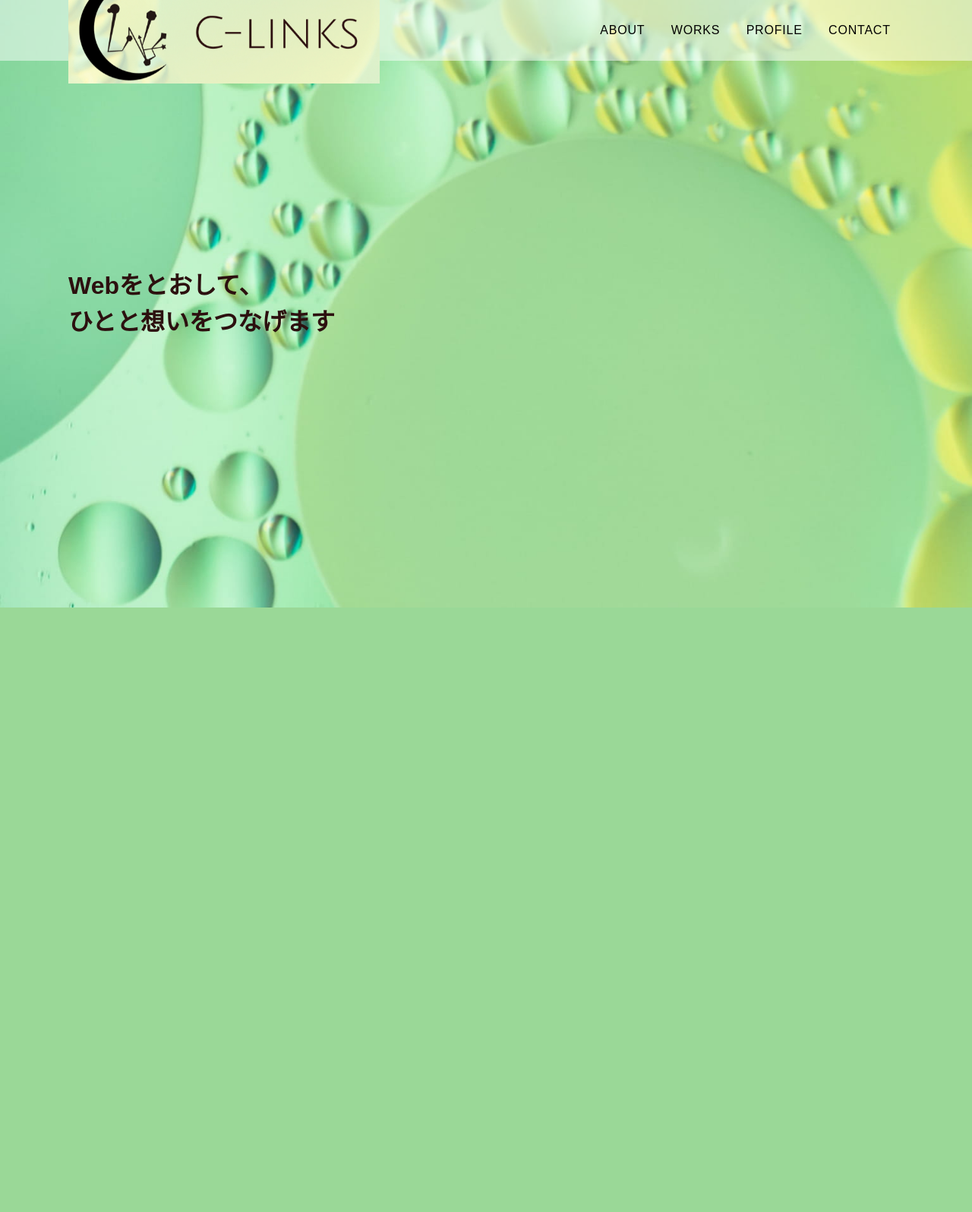
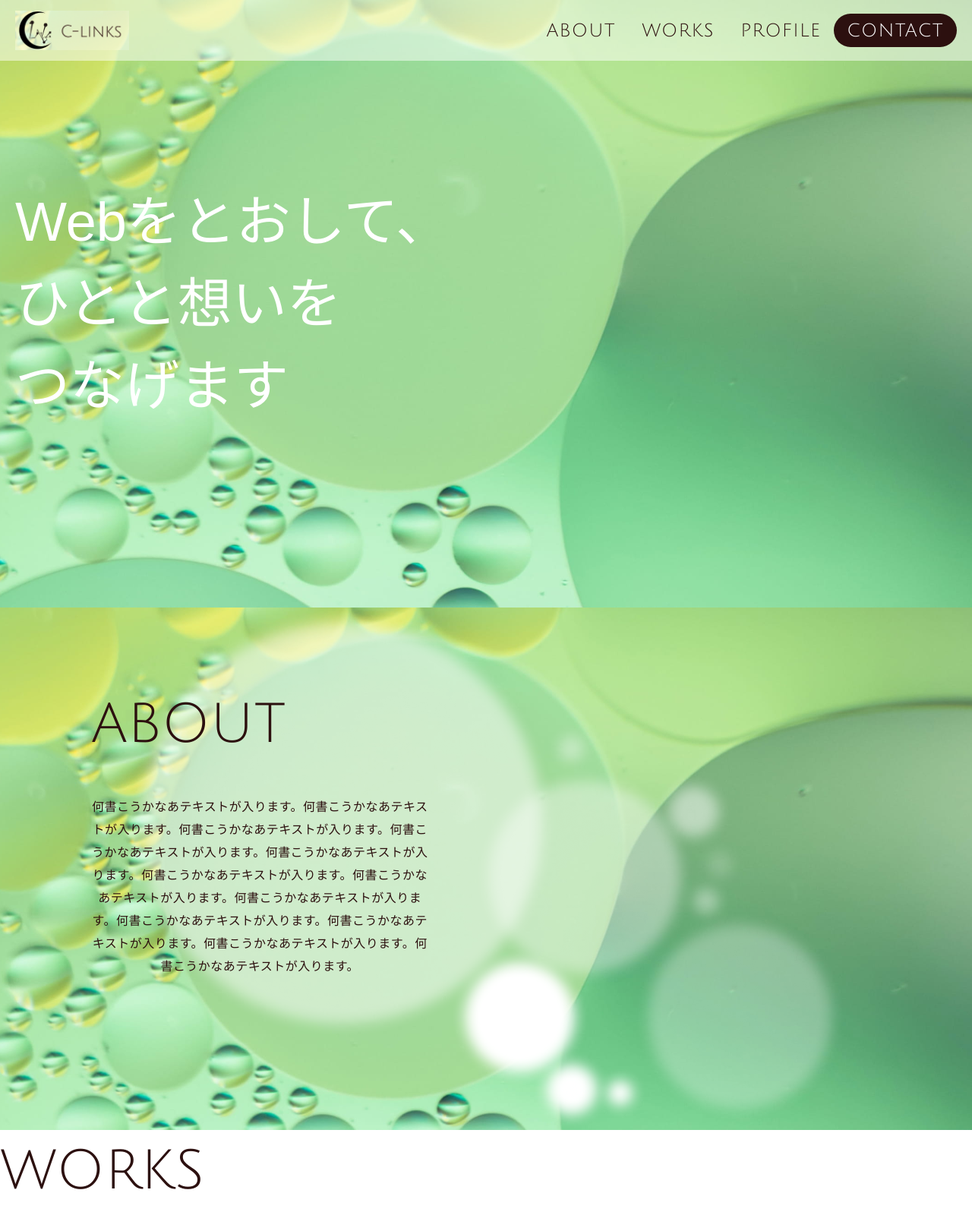
Before and after one commit to chitose333/portfolio, a PHP site: page / in a window 1280 px wide. Shown: the whole page at 76% size. Before the commit the page ends 800 px from the top, so only its background shows below. Run offline with PHP 8.4, Linux system fonts and the light colour scheme; some libraries are stand-ins or nearby versions.

Commit message:
main-viewとabout記述

```diff
--- a/css/styles.css
+++ b/css/styles.css
@@ -3,16 +3,21 @@ body {
   font-family: fot-tsukuardgothic-std, sans-serif;
 }
 
+body {
+  background-color: #fff;
+  color: #2C100F;
+}
+
 .u-desktop {
   display: none;
 }
-@media screen and (min-width: 768px) {
+@media screen and (max-width: 767px) {
   .u-desktop {
     display: block;
   }
 }
 
-@media screen and (min-width: 768px) {
+@media screen and (max-width: 767px) {
   .u-mobile {
     display: none;
   }
@@ -173,6 +178,43 @@ select::-ms-expand {
   display: none;
 }
 
+.about {
+  padding: 0 100px;
+  padding: 0 6.25rem;
+}
+
+.about__inner {
+  background-image: url(../images/common/about__bg.png);
+  background-repeat: no-repeat;
+  background-position: center center;
+  background-size: contain;
+  padding: 100px;
+  padding: 6.25rem;
+  padding-bottom: 200px;
+  padding-bottom: 12.5rem;
+}
+
+.about__text {
+  font-size: 16px;
+  font-size: 1rem;
+  line-height: 1.875;
+  letter-spacing: 0.03em;
+  margin-top: 40px;
+  margin-top: 2.5rem;
+  width: 34.7222222222vw;
+  max-width: 700px;
+  max-width: 43.75rem;
+  text-align: center;
+}
+
+.circle-bg {
+  background-image: url(../images/pc/FV.jpg);
+  background-repeat: no-repeat;
+  background-position: center center;
+  background-size: cover;
+  background-attachment: fixed;
+}
+
 .header {
   width: 100%;
   height: 80px;
@@ -203,6 +245,8 @@ select::-ms-expand {
   position: relative;
   z-index: 9999;
   width: 32vw;
+  max-width: 150px;
+  max-width: 9.375rem;
 }
 
 .header__logo {
@@ -370,20 +416,37 @@ pc-nav
 }
 
 .pc-nav__item a {
-  height: inherit;
+  font-family: Julius Sans One, sans-serif;
+  font-size: 24px;
+  font-size: 1.5rem;
+  letter-spacing: 0.05em;
   display: grid;
   place-items: center;
   padding: 0 17.2px;
   padding: 0 1.075rem;
-  font-size: 16px;
-  font-size: 1rem;
   position: relative;
   -webkit-transition: all 0.3s ease 0s;
   transition: all 0.3s ease 0s;
-  letter-spacing: 0.05em;
+  color: #2C100F;
+  height: inherit;
 }
 
-@media screen and (min-width: 768px) {
+.pc-nav__item--contact a {
+  font-family: Julius Sans One, sans-serif;
+  font-size: 24px;
+  font-size: 1.5rem;
+  color: #fff;
+  letter-spacing: 0.05em;
+  padding: 9px 17.2px;
+  padding: 0.5625rem 1.075rem;
+  background-color: #2C100F;
+  border-radius: 1.875rem;
+  position: relative;
+  place-items: center;
+  -webkit-transition: all 0.3s ease 0s;
+  transition: all 0.3s ease 0s;
+}
+
 .pc-nav__item a:hover::after {
   position: absolute;
   content: "";
@@ -432,19 +494,30 @@ pc-nav
 .main-view {
   width: 100%;
   height: 100vh;
+  position: relative;
+}
+@media screen and (max-width: 375px) {
+  .main-view {
     background-image: url(../images/sp/sp-FV.jpg);
-  background-repeat: no-repeat;
-  background-position: center center;
-  background-size: cover;
-  position: relative;
+  }
 }
 
 .main-view__title {
-  color: #2C100F;
+  color: #fff;
+  font-size: 72px;
+  font-size: 4.5rem;
+  font-weight: 400;
   position: absolute;
   top: 50%;
   -webkit-transform: translateY(-50%);
           transform: translateY(-50%);
+}
+
+.section-title {
+  font-family: Julius Sans One, sans-serif;
+  font-size: 72px;
+  font-size: 4.5rem;
+  font-weight: 400;
 }
 
 .test {
--- a/index.html
+++ b/index.html
@@ -63,19 +63,37 @@
           <li class="pc-nav__item"><a href="#about">ABOUT</a></li>
           <li class="pc-nav__item"><a href="#works">WORKS</a></li>
           <li class="pc-nav__item"><a href="#profile">PROFILE</a></li>
-          <li class="pc-nav__item"><a href="#contact">CONTACT</a></li>
+          <li class="pc-nav__item--contact"><a href="#contact">CONTACT</a></li>
         </ul>
       </nav>
     </div>
     <!-- /.header__inner -->
   </header>
   <!-- /.header -->
-  <div class="main-view">
-    <div class="main-view__inner inner">
-      <h1 class="main-view__title">Webをとおして、<br>ひとと想いを<br class="u-mobile">つなげます</h1>
+  <div class="circle-bg">
+    <div class="main-view">
+      <div class="main-view__inner inner">
+        <h1 class="main-view__title">Webをとおして、<br>ひとと想いを<br class="u-mobile">つなげます</h1>
+      </div>
+      <!-- /.main-view__inner -->
     </div>
-    <!-- /.main-view__inner -->
+    <!-- /.main-view -->
+    <section class="about">
+      <div class="about__inner inner">
+        <h2 class="about__title section-title">ABOUT</h2>
+        <p class="about__text">何書こうかなあテキストが入ります。何書こうかなあテキストが入ります。何書こうかなあテキストが入ります。何書こうかなあテキストが入ります。何書こうかなあテキストが入ります。何書こうかなあテキストが入ります。何書こうかなあテキストが入ります。何書こうかなあテキストが入ります。何書こうかなあテキストが入ります。何書こうかなあテキストが入ります。何書こうかなあテキストが入ります。何書こうかなあテキストが入ります。</p>
+      </div>
+      <!-- /.about__inner -->
+    </section>
+    <!-- /.about -->
   </div>
-  <!-- /.main-view -->
+  <!-- /.circle__bg -->
+  <section class="works">
+    <div class="works__inner">
+      <h2 class="works__title section-title">WORKS</h2>
+    </div>
+    <!-- /.works__inner -->
+  </section>
+  <!-- /.works -->
 </body>
 </html>
--- a/src/sass/base/_base.scss
+++ b/src/sass/base/_base.scss
@@ -1,24 +1,24 @@
 /* リキッドレイアウト対応 */
 @use "global" as *;//scssファイルを作ったら必ず入れる
-
 html {
-  //~375px
-  @media (max-width: 375px) {
-    font-size: vw(375, 16);
-  }
-
-  //375px~787px
   font-size: 16px;
 
-  @include mq("md") {
+  //767px~inner
+  @include mq(inner) {
     font-size: vw(strip-unit($inner), 16);
   }
 
-  //inner~max-screen
-  @media (min-width: $inner) {
+  //スマホ
+  @include mq(md) {
     font-size: 16px;
   }
+
+  //~375px以下
+  @include mq(sm) {
+    font-size: calc(16 / 375 * 100vw);
+  }
 }
+
 
 /* pcの電話番号発信対応 */
 a[href^="tel:"] {
--- a/src/sass/global/_setting.scss
+++ b/src/sass/global/_setting.scss
@@ -39,26 +39,49 @@ $black: #111;
 $white: #fff;
 $ac-color: #2C100F;
 
+body {
+  background-color: $white;
+  color: $ac-color;
+}
+
 ////////////////////
 // メディアクエリとブレークポイントの設定
 ////////////////////
-
 //ブレイクポイント
 $breakpoints: (
-  sm: 600,
-  md: 768,
-  lg: 1024,
+  sm: 375,
+  md: 767,
+  lg: 1023,
+  inner: strip-unit($inner),
   xl: 1440,
 );
 
 
 //メディアクエリー
 $mediaquerys: (
-  sm: "screen and (min-width: #{map-get($breakpoints,'sm')}px)",
-  md: "screen and (min-width: #{map-get($breakpoints,'md')}px)",
-  lg: "screen and (min-width: #{map-get($breakpoints,'lg')}px)",
+  sm: "screen and (max-width: #{map-get($breakpoints,'sm')}px)",
+  md: "screen and (max-width: #{map-get($breakpoints,'md')}px)",
+  lg: "screen and (max-width: #{map-get($breakpoints,'lg')}px)",
+  inner: "screen and (max-width: #{map-get($breakpoints,'inner')}px)",
   xl: "screen and (min-width: #{map-get($breakpoints,'xl')}px)",
 );
+
+//ブレイクポイント
+// $breakpoints: (
+//   sm: 600,
+//   md: 768,
+//   lg: 1024,
+//   xl: 1440,
+// );
+
+
+// //メディアクエリー
+// $mediaquerys: (
+//   sm: "screen and (min-width: #{map-get($breakpoints,'sm')}px)",
+//   md: "screen and (min-width: #{map-get($breakpoints,'md')}px)",
+//   lg: "screen and (min-width: #{map-get($breakpoints,'lg')}px)",
+//   xl: "screen and (min-width: #{map-get($breakpoints,'xl')}px)",
+// );
 
 // @include mq(){}で書くとブレークポイントが反映される（初期値はmd）
 @mixin mq($mediaquery: md) {
@@ -71,7 +94,6 @@ $mediaquerys: (
 @function rem($pixels) {
   @return math.div($pixels, 16) * 1rem;
 }
-
 
 ////////////////////
 // 非表示設定
--- /dev/null
+++ b/src/sass/module/_about.scss
@@ -0,0 +1,24 @@
+@use "global" as *;
+
+.about {
+  padding: 0 rem(100);
+}
+
+.about__inner {
+  background-image: url(../images/common/about__bg.png);
+  background-repeat: no-repeat;
+  background-position: center center;
+  background-size: contain;
+  padding: rem(100);
+  padding-bottom: rem(200);
+}
+
+.about__text {
+  font-size: rem(16);
+  line-height: 1.875;
+  letter-spacing: 0.03em;
+  margin-top: rem(40);
+  width: calc( 500 / 1440 * 100vw);
+  max-width: rem(700);
+  text-align: center;
+}
--- /dev/null
+++ b/src/sass/module/_circle-bg.scss
@@ -0,0 +1,8 @@
+.circle-bg {
+  background-image: url(../images/pc/FV.jpg);
+  background-repeat: no-repeat;
+  background-position: center center;
+  background-size: cover;
+  background-attachment: fixed;
+
+}
--- a/src/sass/module/_header.scss
+++ b/src/sass/module/_header.scss
@@ -23,6 +23,7 @@
   position: relative;
   z-index: 9999;
   width: calc( 120 / 375 * 100vw);
+  max-width: rem(150);
 }
 
 .header__logo {
@@ -34,14 +35,16 @@
 }
 
 .hamburger {
-  z-index: 9999;
+  display: none;
 
   @include mq('md'){
-    display: none;
+    display: block;
+    z-index: 9999;
   }
 }
 
 .hamburger span {
+  @include mq('md'){
     position: relative;
     display: block;
     height: rem(2);
@@ -49,6 +52,7 @@
     background: $ac-color;
     border-radius: rem(1);
     transition: transform 0.3s ease 0s;
+  }
 }
 
 .hamburger span:nth-child(1) {
@@ -90,6 +94,9 @@
 }
 
 .drawer-menu {
+  display:none;
+
+  @include mq('md'){
     height: 100vh;
     position: absolute;
     top: 0;
@@ -98,9 +105,6 @@
     display: none;
     opacity: 0;
     transition: opacity 1s ease 0s;
-
-  @include mq('md'){
-    display: none;
   }
 }
 
@@ -126,11 +130,12 @@
 }
 
 .drawer-menu__item a {
+  font-family: $second-font-family;
+  color: $ac-color;
+  letter-spacing: 0.125em;
+  font-size: rem(16);
   width: inherit;
   height: inherit;
-  font-size: rem(16);
-  color: #000;
-  letter-spacing: 0.125em;
 }
 
 html.is-fixed {
@@ -145,10 +150,10 @@ pc-nav
 ===========================================*/
 .pc-nav {
   height: inherit;
-  display: none;
+  display: block;
 
   @include mq('md'){
-    display: block;
+    display: none;
   }
 }
 
@@ -163,18 +168,33 @@ pc-nav
 }
 
 .pc-nav__item a {
-  height: inherit;
+  font-family: $second-font-family;
+  font-size: rem(24);
+  letter-spacing: 0.05em;
   display: grid;
   place-items: center;
   padding: 0 rem(17.2);
-  font-size: rem(16);
   position :relative;
   transition: all 0.3s ease 0s;
-  letter-spacing: 0.05em;
+  color: $ac-color;
+  height: inherit;
 }
 
+.pc-nav__item--contact a {
+  font-family: $second-font-family;
+  font-size: rem(24);
+  color: $white;
+  letter-spacing: 0.05em;
+  padding: rem(9) rem(17.2);
+  background-color: $ac-color;
+  border-radius: rem(30);
+  position :relative;
+  place-items: center;
+  // display: grid;
+  // height: inherit;
+  transition: all 0.3s ease 0s;
+}
 .pc-nav__item a:hover::after {
-  @include mq('md'){
   position: absolute;
   content:"";
   width: 80%;
@@ -185,7 +205,7 @@ pc-nav
   // background-color: $yellow;
   box-sizing: content-box;
 }
-}
+
 .pc-nav__item.pc-nav__item--white {
   margin-left: rem(16);
 }
--- a/src/sass/module/_main-view.scss
+++ b/src/sass/module/_main-view.scss
@@ -3,15 +3,17 @@
 .main-view {
   width: 100%;
   height: 100vh;
-  background-image: url(../images/sp/sp-FV.jpg);
-  background-repeat: no-repeat;
-  background-position: center center;
-  background-size: cover;
   position: relative;
+
+  @include mq('sm'){
+    background-image: url(../images/sp/sp-FV.jpg);
+  }
 }
 
 .main-view__title {
-  color: $ac-color;
+  color: $white;
+  font-size: rem(72);
+  font-weight: $normal;
   position: absolute;
   top: 50%;
   transform: translateY(-50%);
--- /dev/null
+++ b/src/sass/module/_section-title.scss
@@ -0,0 +1,7 @@
+@use "global" as *;
+
+.section-title {
+  font-family: $second-font-family;
+  font-size: rem(72);
+  font-weight: $normal;
+}
```
Also changed, not shown: other parts of css/styles.css (+34 -33 lines), images/common/about__bg.png (added), images/pc/FV.jpg (added), src/images/common/about__bg.png (added), src/images/pc/FV.jpg (added), 1 other file. Lines whose indentation alone changed are shown as unchanged.
